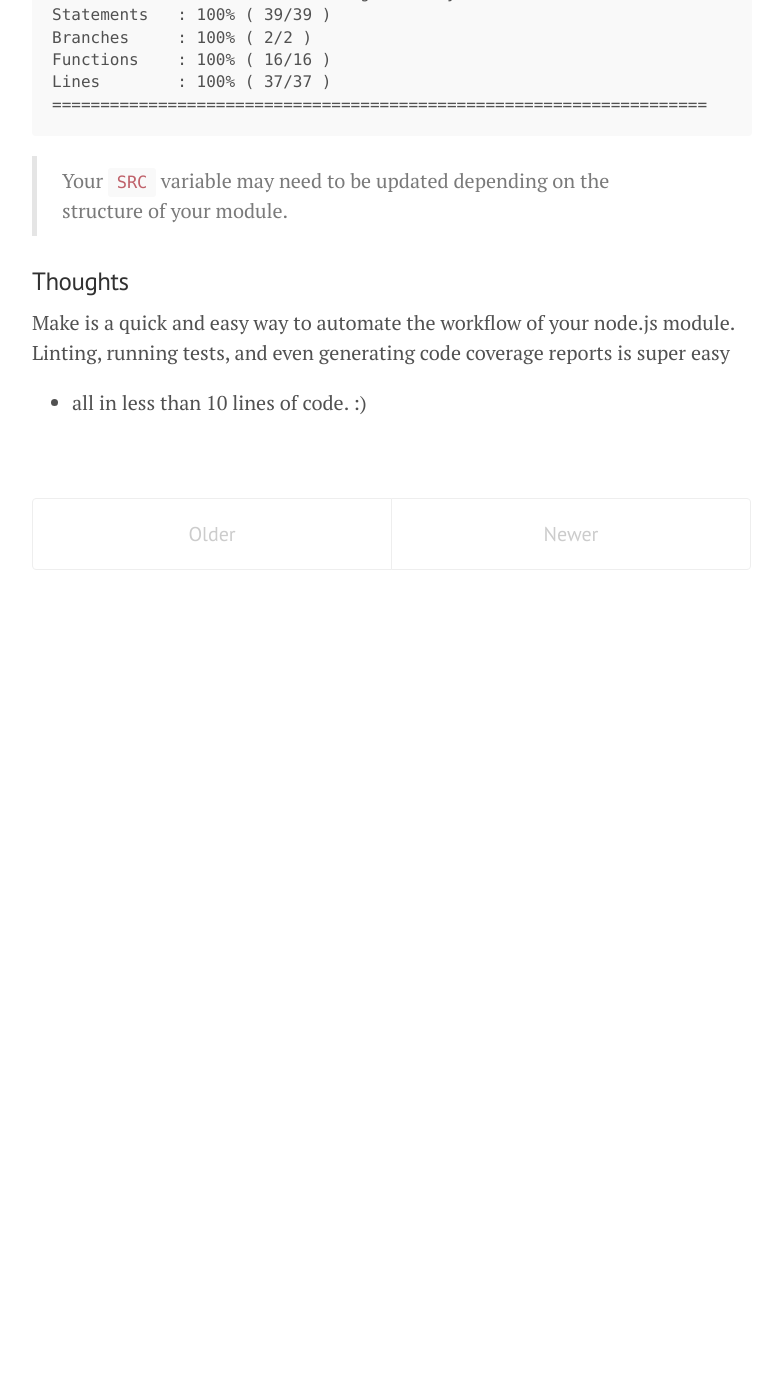
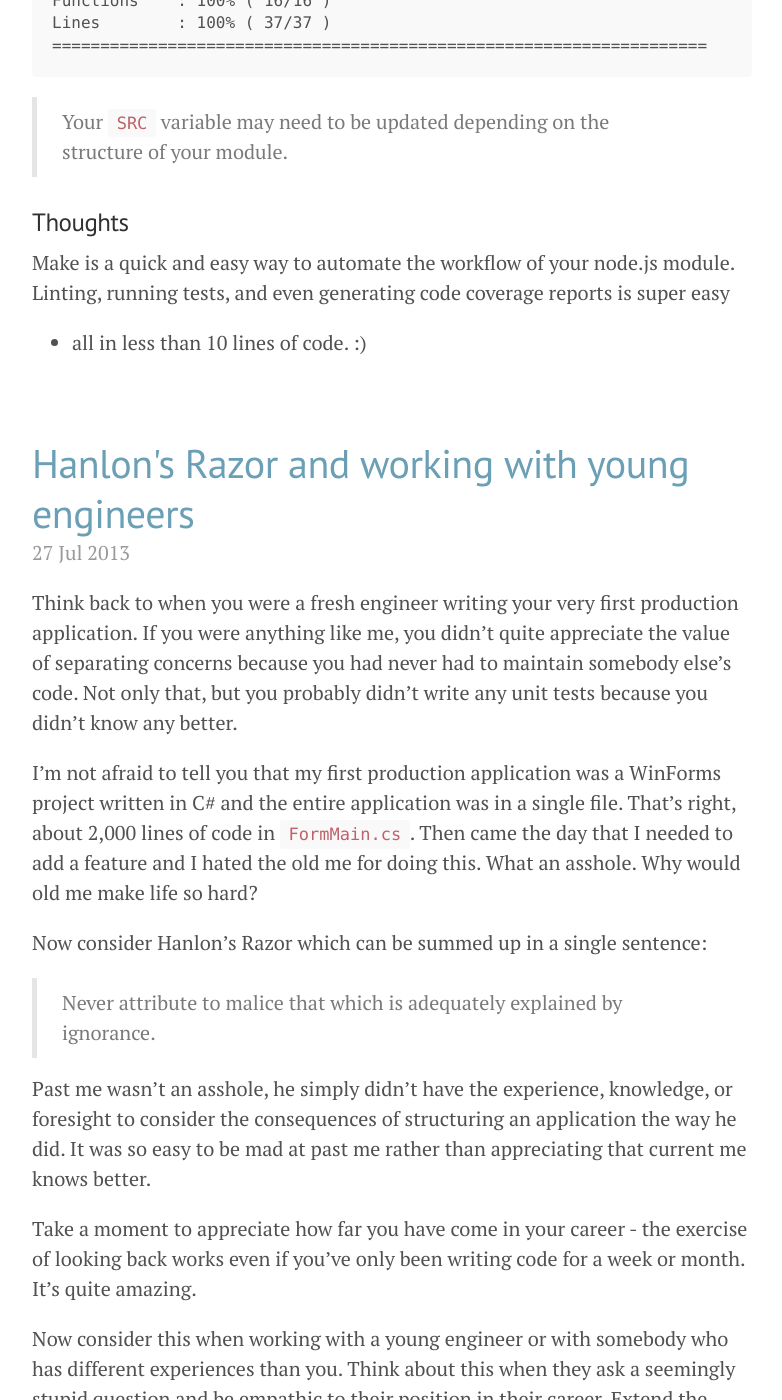
Before and after one commit to fiveisprime/fiveisprime.github.io, a Jekyll site: the page built from index.html, in a window 1280 px wide and 1400 px high, scrolled down 1879 px. Shown: the whole window, without its empty margins (248-1030 px from the left). Built offline with Jekyll 4.4.1, drawn with Linux system fonts in a browser that asks for light colours; Markdown is read by kramdown in place of the engine named in the settings; the list of posts is cut into pages by our own code; before the commit the page ends 2509 px from its top, so only the background shows below that; some of the changed text lies outside the part shown.

Commit message:
Added posts from my old blog.
Set to show 5 posts per page.

```diff
--- a/_config.yml
+++ b/_config.yml
@@ -15,7 +15,7 @@
   name:           'Matt Hernandez'
   url:            https://twitter.com/fiveisprime
 
-paginate:         1
+paginate:         5
 
 # Custom vars
 version:          1.0.0
--- /dev/null
+++ b/_posts/2013-04-01-function-definitions.md
@@ -0,0 +1,72 @@
+---
+layout: post
+title: Different Ways to Declare Functions
+---
+
+There are a few different ways to declare a function in JavaScript (function
+definitions, function expressions, and methods) and each has its own set of
+strengths and weaknesses. This is a simple overview of the differences between
+function definitions and expressions.
+
+## Function definition
+Function definition is most like other languages. I came from a background in
+C# so this made a lot of sense to me starting out with JavaScript.
+
+    function foo() {
+        // Do things.
+        foo();
+    }
+
+* Not anonymous
+* Shows up named in the stack trace
+* Not _hoisted_
+* Allows recursive calls and is available outside of function scope
+
+
+## Function expression
+Function expressions show off a strength of JavaScript - assigning functions to
+variables. Again, as a C# developer, this was a bit awkward at first, but is now
+one of my preferred methods for declare a function (unless recursion is
+necessary).
+
+    var bar = function() {
+        // Do things.
+    }
+
+* Is technically anonymous
+* Shows up in stack trace as (Anonymous function)
+* Hoisted
+* Unable to call itself recursively but available outside of function scope
+
+## Named function expression
+This is a mixture of the two. Function declarations are named which means that
+they show up in a stack trace as the name of the function rather than
+`Anonymous`. Using a named function expression lets you use the function as a
+variable and you get the benefit of a function declaration.
+
+    var baz = function baz() {
+        // Do things.
+        baz();
+    }
+
+* Not anonymous
+* Shows up named in the stack trace
+* Hoisted
+* Able to call itself recursively
+
+---
+
+Function expressions may be used conditionally:
+
+    var foo
+      , handler = App.createHandler();
+
+    if (response) {
+        foo = handler.foo;
+    } else {
+        foo = function() {
+            // Some default functionality...
+        }
+    }
+
+    foo();
--- /dev/null
+++ b/_posts/2013-04-18-module-exports.md
@@ -0,0 +1,82 @@
+---
+layout: post
+title: exports or module.exports?
+---
+
+Node modules are sandboxed and exposed using either `module.exports` or
+`exports`. If you have written any kind of module then you have used this
+mechanism before, but what is the difference between `exports` and
+`module.exports` and which should you use?
+
+## tl;dr
+
+Use `exports` to attach members; `module.exports` to override the return type.
+
+### Figuring out the difference
+
+Let's start with two files in the same directory: `exports.js` and `app.js`.
+
+> _exports.js_
+
+    exports = function() { console.log('Hey there'); }
+
+> _app.js_
+
+    var test   = require('./exports')
+      , assert = require('assert')
+
+    assert.strictEqual(
+      typeof test
+    , 'function'
+    , 'should return a function');
+
+Run the above using `node app.js` and you will see that the following error is
+thrown:
+
+    AssertionError: should return a function
+
+This happens because changing what `exports` _is_ (changing the pointer)
+actually disconnects the exports variable from the Node.js environment. Updating
+`app.js` makes this a little clearer:
+
+> _app.js_
+
+    var test = require('./exports')
+      , util = require('util');
+
+    console.log(typeof test);
+    console.log(util.inspect(test));
+
+Which outputs the following when run:
+
+    object
+    {}
+
+What's actually being returned by our module is `module.exports` - this is why
+the return type is `object` rather than `undefined`. Let's update `exports.js`.
+
+    module.exports = function() { console.log('Hey there'); }
+
+Run `app.js` again which will change the output to something that makes more
+sense:
+
+    function
+    [Function]
+
+### What's going on here?
+
+Fortunately for all of us, the source for Node.js is available so that you can
+figure this part out. In
+[/src/node.js](https://github.com/joyent/node/blob/master/src/node.js) you can
+see that your code is wrapped in a closure and passed both `exports` *and*
+`module`. Of course, further inspection will show you that `exports` contains a
+pointer to `module.exports` and suddenly everything makes sense.
+
+*Overwriting exports overwrites the pointer to module.exports which disconnects
+exports from the Node.js environment!*
+
+###What's the point?
+Exports is a helper function that points to `module.exports`. This is meant to
+make your life easier. That is all. Use it to expose functions of your module,
+but if your module needs to replace what is exposed, you *must* use
+`module.exports`.
--- /dev/null
+++ b/_posts/2013-07-27-young-engineers.md
@@ -0,0 +1,35 @@
+---
+layout: post
+title: Hanlon's Razor and working with young engineers
+---
+
+Think back to when you were a fresh engineer writing your very first production
+application. If you were anything like me, you didn't quite appreciate the value
+of separating concerns because you had never had to maintain somebody else's
+code. Not only that, but you probably didn't write any unit tests because you
+didn't know any better.
+
+I'm not afraid to tell you that my first production application was a WinForms
+project written in C# and the entire application was in a single file. That's
+right, about 2,000 lines of code in `FormMain.cs`. Then came the day that I
+needed to add a feature and I hated the old me for doing this. What an asshole.
+Why would old me make life so hard?
+
+Now consider Hanlon's Razor which can be summed up in a single sentence:
+
+> Never attribute to malice that which is adequately explained by ignorance.
+
+Past me wasn't an asshole, he simply didn't have the experience, knowledge, or
+foresight to consider the consequences of structuring an application the way he
+did. It was so easy to be mad at past me rather than appreciating that current
+me knows better.
+
+Take a moment to appreciate how far you have come in your career - the exercise
+of looking back works even if you've only been writing code for a week or month.
+It's quite amazing.
+
+Now consider this when working with a young engineer or with somebody who has
+different experiences than you. Think about this when they ask a seemingly
+stupid question and be empathic to their position in their career. Extend the
+same appreciation to how far they've come because they deserve it as much as you
+do.
```
Also changed, not shown: _posts/2014-01-02-using-make-with-node.md (+3 -10 lines).
